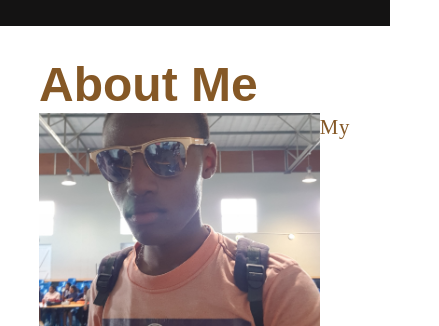
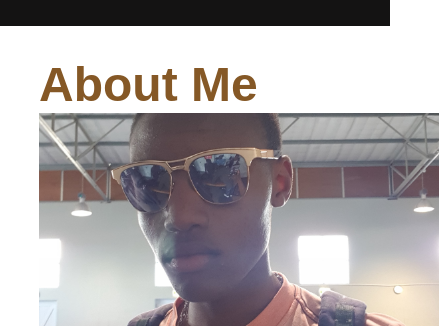
Before and after one commit to likho-dyantyi/better-portfolio, a plain HTML site: page index.html in a window 390 px wide. Shown: the part 774-1100 px from the top of the page, 439 px wide, since content can reach past the window. Drawn offline with Linux system fonts and the light colour scheme.

Commit message:
Add files via upload

```diff
--- a/style.css
+++ b/style.css
@@ -578,7 +578,8 @@ footer {
   }
 
   .left {
-    width: 80%;
+    /* width: 80%; */
+    width: 400px;
   }
 
   .about-box {
```
